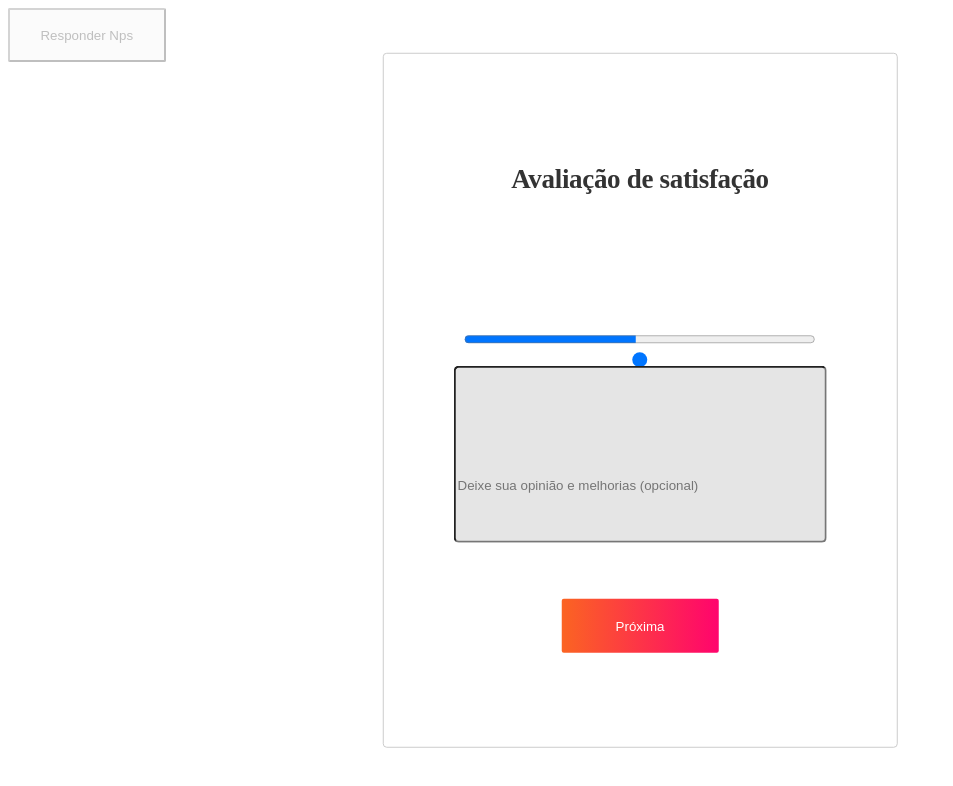
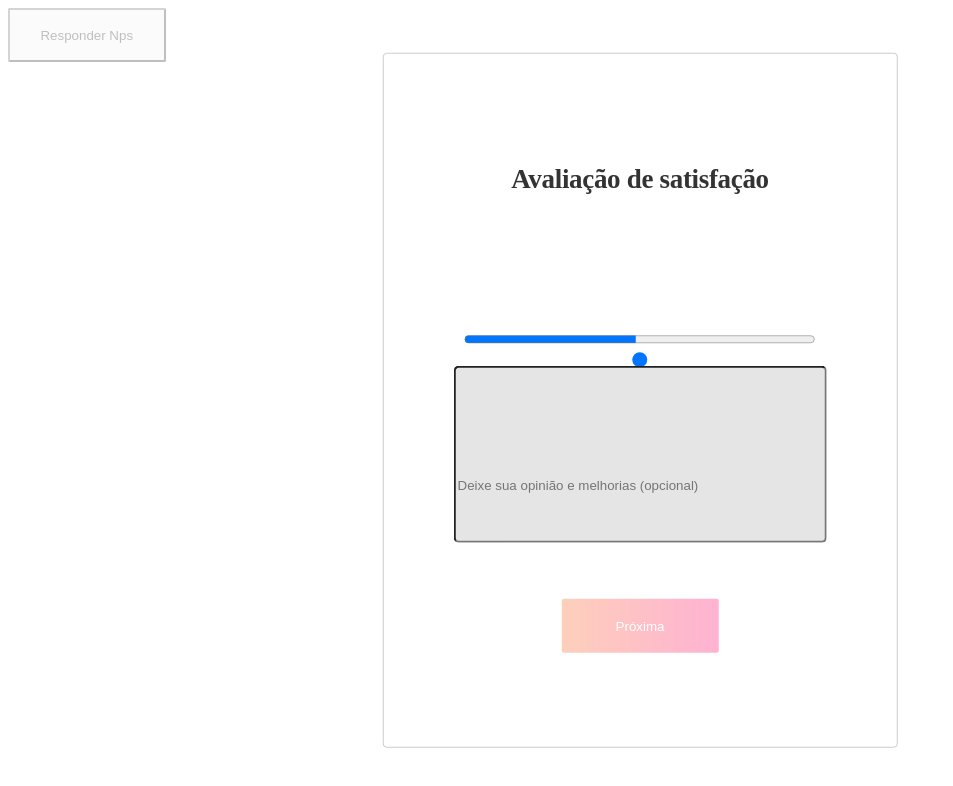
Before and after one commit to abnerwerley/nps-frontend, a React (Vite) app: page / in a window 1280 px wide. Shown: the top 786 px of the page, without its empty margins (0-953 px from the left). Built offline with nearby package versions, Linux system fonts and the light colour scheme; no server answers.

Commit message:
:safety_vest: @abnerwerley [added validation to buttons]

```diff
--- a/src/components/Button/index.jsx
+++ b/src/components/Button/index.jsx
@@ -1,9 +1,9 @@
 import React from "react";
 import { ButtonStyle } from "./style";
 
-export function Button({ children, onClick, className, onSubmit }) {
+export function Button({ children, onClick, className, onSubmit, disabled }) {
   return (
-    <ButtonStyle onClick={onClick} className={className} onSubmit={onSubmit}>
+    <ButtonStyle onClick={onClick} className={className} onSubmit={onSubmit} disabled={disabled}>
       {children}
     </ButtonStyle>
   );
--- a/src/components/Button/style.js
+++ b/src/components/Button/style.js
@@ -6,6 +6,10 @@ export const ButtonStyle = styled.button`
   width: 157.5px;
   height: 54px;
 
+  &[disabled]{
+    opacity: 0.3;
+  }
+
   @media (min-width: 300px) and (max-width: 699px) {
     width: 112px;
     height: 38.4px;
--- a/src/pages/FirstQuestion/index.jsx
+++ b/src/pages/FirstQuestion/index.jsx
@@ -34,7 +34,7 @@ function FirstQuestion() {
   const [question, setQuestion] = useState("");
   const [questionId, setQuestionId] = useState("");
   const [response, setResponse] = useState("");
-  const [score, setScore] = useState(5);
+  const [score, setScore] = useState();
 
   const handleResponseChange = (event) => {
     setResponse(event.target.value);
@@ -88,7 +88,12 @@ function FirstQuestion() {
             </S.Texts>
 
             <S.DivFields>
-              <S.Range name="score" type="range" onChange={handleScoreChange} testId="range" />
+              <S.Range
+                name="score"
+                type="range"
+                onChange={handleScoreChange}
+                testId="range"
+              />
               <S.DataList>
                 <option value="0" />
                 <option value="1" />
@@ -108,8 +113,15 @@ function FirstQuestion() {
               ></TextArea>
             </S.DivFields>
             <S.BottomButtons>
-              <Button className={"nextButton"} onClick={post}>
-                <S.LinkStyled to={"/secondQuestion"} style={{ color: "white" }}>
+              <Button
+                className={"nextButton"}
+                onClick={score !== undefined ? post : undefined}
+                disabled={score !== undefined ? false : true}
+              >
+                <S.LinkStyled
+                  to={"/secondQuestion"}
+                  style={{ color: "white" }}
+                >
                   Próxima
                 </S.LinkStyled>
               </Button>
--- a/src/pages/SecondQuestion/index.jsx
+++ b/src/pages/SecondQuestion/index.jsx
@@ -36,7 +36,7 @@ function SecondQuestion() {
   const [question, setQuestion] = useState("");
   const [questionId, setQuestionId] = useState("");
   const [response, setResponse] = useState("");
-  const [score, setScore] = useState(5);
+  const [score, setScore] = useState();
 
   const handleResponseChange = (event) => {
     setResponse(event.target.value);
@@ -59,11 +59,14 @@ function SecondQuestion() {
       response: response,
       score: score,
     };
-    axios.post("http://localhost:8080/answer", data).then((response) => {
-      console.log(response);
-    }).catch((error) => {
-      console.log(error.message);
-    });
+    axios
+      .post("http://localhost:8080/answer", data)
+      .then((response) => {
+        console.log(response);
+      })
+      .catch((error) => {
+        console.log(error.message);
+      });
   };
 
   return (
@@ -90,7 +93,12 @@ function SecondQuestion() {
             </S.Texts>
 
             <S.DivFields testId="divFieldsSecond">
-              <S.Range name="score" type="range" onChange={handleScoreChange} testId="rangeSecond" />
+              <S.Range
+                name="score"
+                type="range"
+                onChange={handleScoreChange}
+                testId="rangeSecond"
+              />
               <S.DataList>
                 <option value="0" />
                 <option value="1" />
@@ -115,7 +123,11 @@ function SecondQuestion() {
                   Voltar
                 </S.LinkStyled>
               </Button>
-              <Button className={"nextButton"} onClick={post}>
+              <Button
+                className={"nextButton"}
+                onClick={score !== undefined ? post : undefined}
+                disabled={score !== undefined ? false : true}
+              >
                 <S.LinkStyled to={"/thirdQuestion"} style={{ color: "white" }}>
                   Próxima
                 </S.LinkStyled>
--- a/src/pages/ThirdQuestion/index.jsx
+++ b/src/pages/ThirdQuestion/index.jsx
@@ -36,7 +36,7 @@ function ThirdQuestion() {
   const [question, setQuestion] = useState("");
   const [questionId, setQuestionId] = useState("");
   const [response, setResponse] = useState("");
-  const [score, setScore] = useState(5);
+  const [score, setScore] = useState();
 
   const handleResponseChange = (event) => {
     setResponse(event.target.value);
@@ -118,7 +118,11 @@ function ThirdQuestion() {
                   Voltar
                 </S.LinkStyled>
               </Button>
-              <Button className={"nextButton"} onClick={post}>
+              <Button
+                className={"nextButton"}
+                onClick={score !== undefined ? post : undefined}
+                disabled={score !== undefined ? false : true}
+              >
                 <S.LinkStyled to={"/finished"} style={{ color: "white" }}>
                   Próxima
                 </S.LinkStyled>
```
